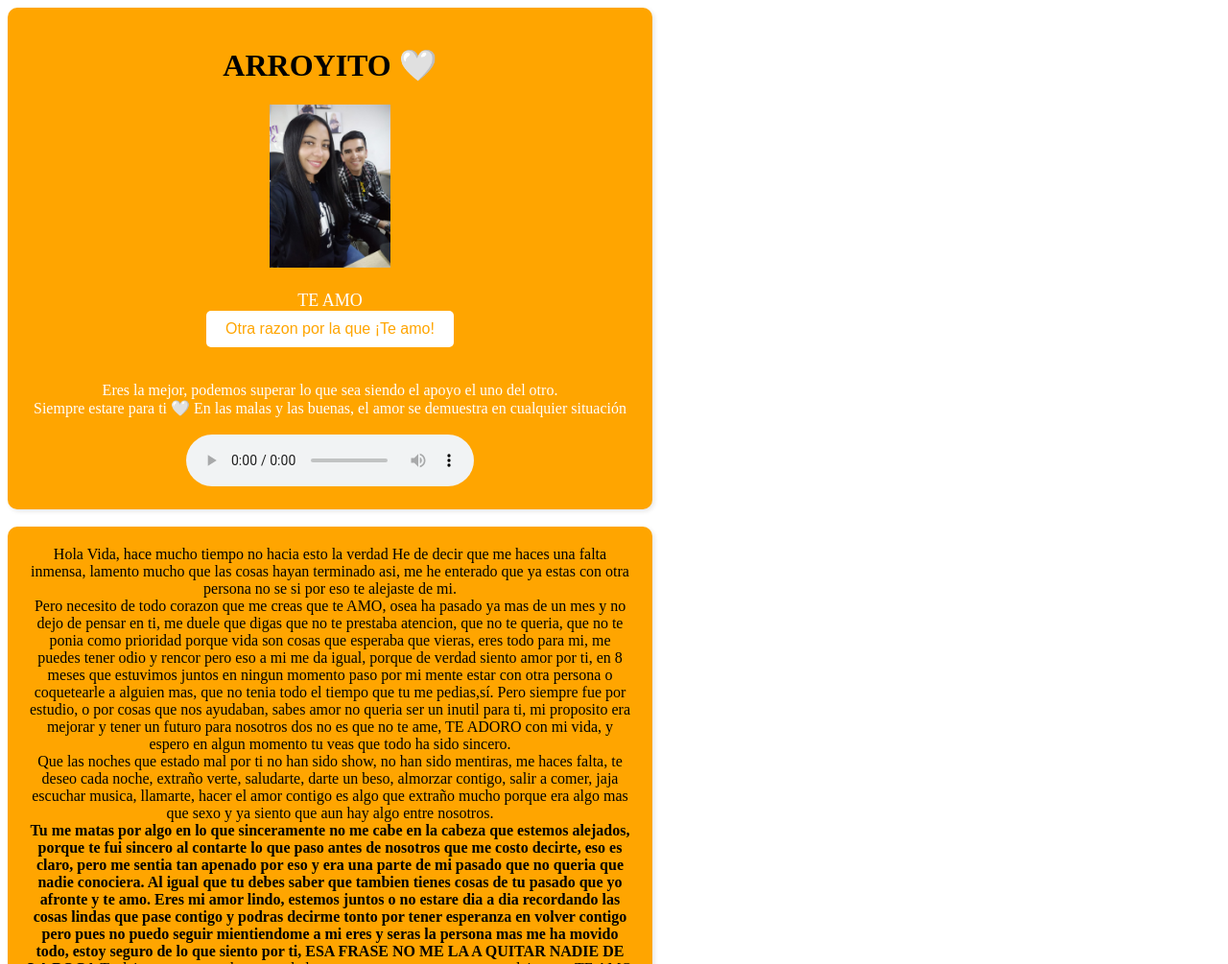
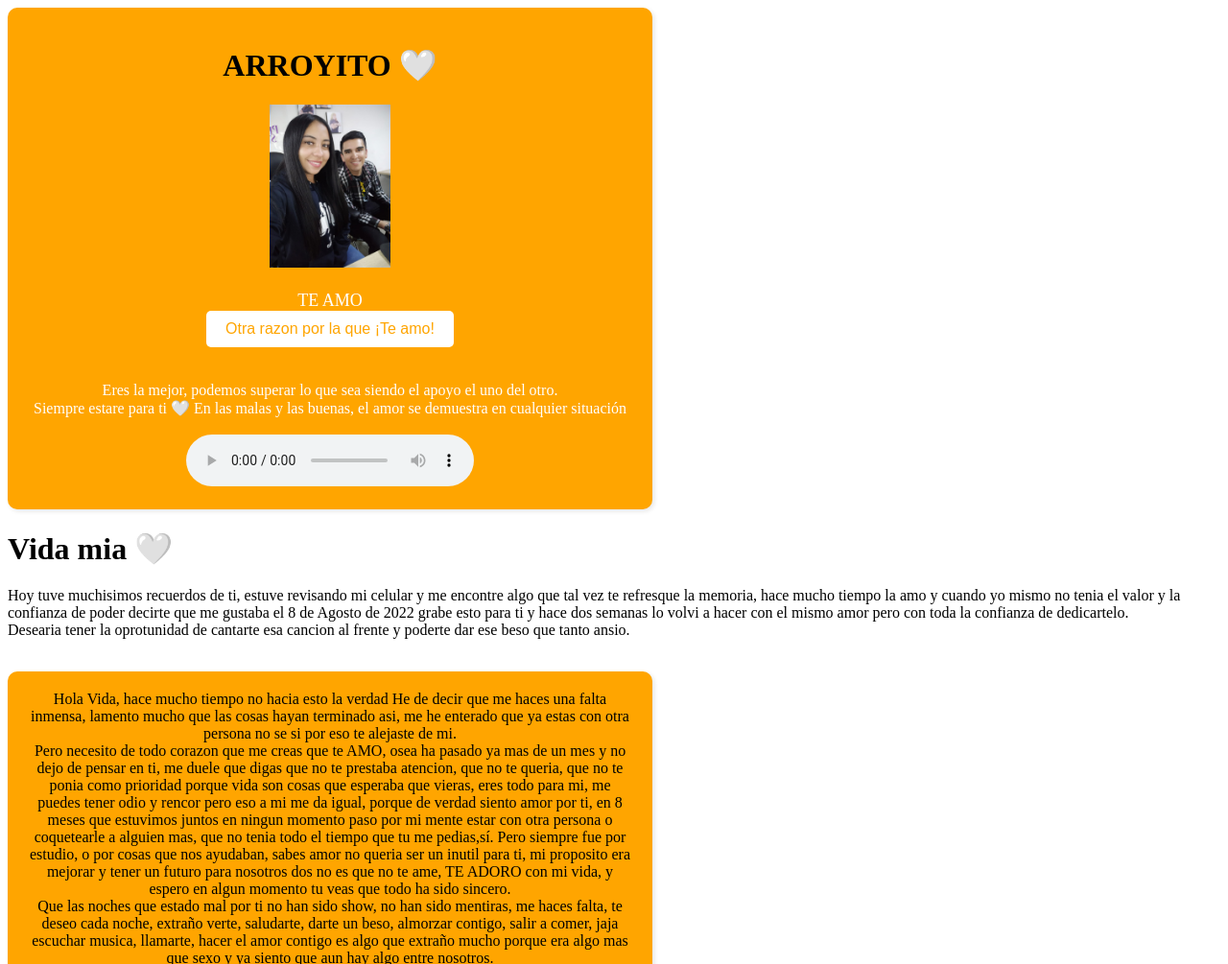
Before and after one commit to sebastian-garzon1/Arroyito, a plain HTML site: page index.html in a window 1280 px wide. Shown: the top 1005 px of the page at 96% size. Drawn offline with Linux system fonts and the light colour scheme.

Commit message:
Update index.html

```diff
--- a/index.html
+++ b/index.html
@@ -25,6 +25,15 @@
         </audio>
     </div>
 
+    <div id="card2">
+        <h1>Vida mia 🤍</h1>
+        <p class="text-light">Hoy tuve muchisimos recuerdos de ti, estuve revisando mi celular y me encontre algo
+            que tal vez te refresque la memoria, hace mucho tiempo la amo y cuando yo mismo no tenia el
+            valor y la confianza de poder decirte que me gustaba el 8 de Agosto de 2022 grabe esto para ti
+            y hace dos semanas lo volvi a hacer con el mismo amor pero con toda la confianza de dedicartelo. <br>
+            Desearia tener la oprotunidad de cantarte esa cancion al frente y poderte dar ese beso que tanto ansio.
+        </p>
+    </div>
 
     <br>
     <div id="card">
```
